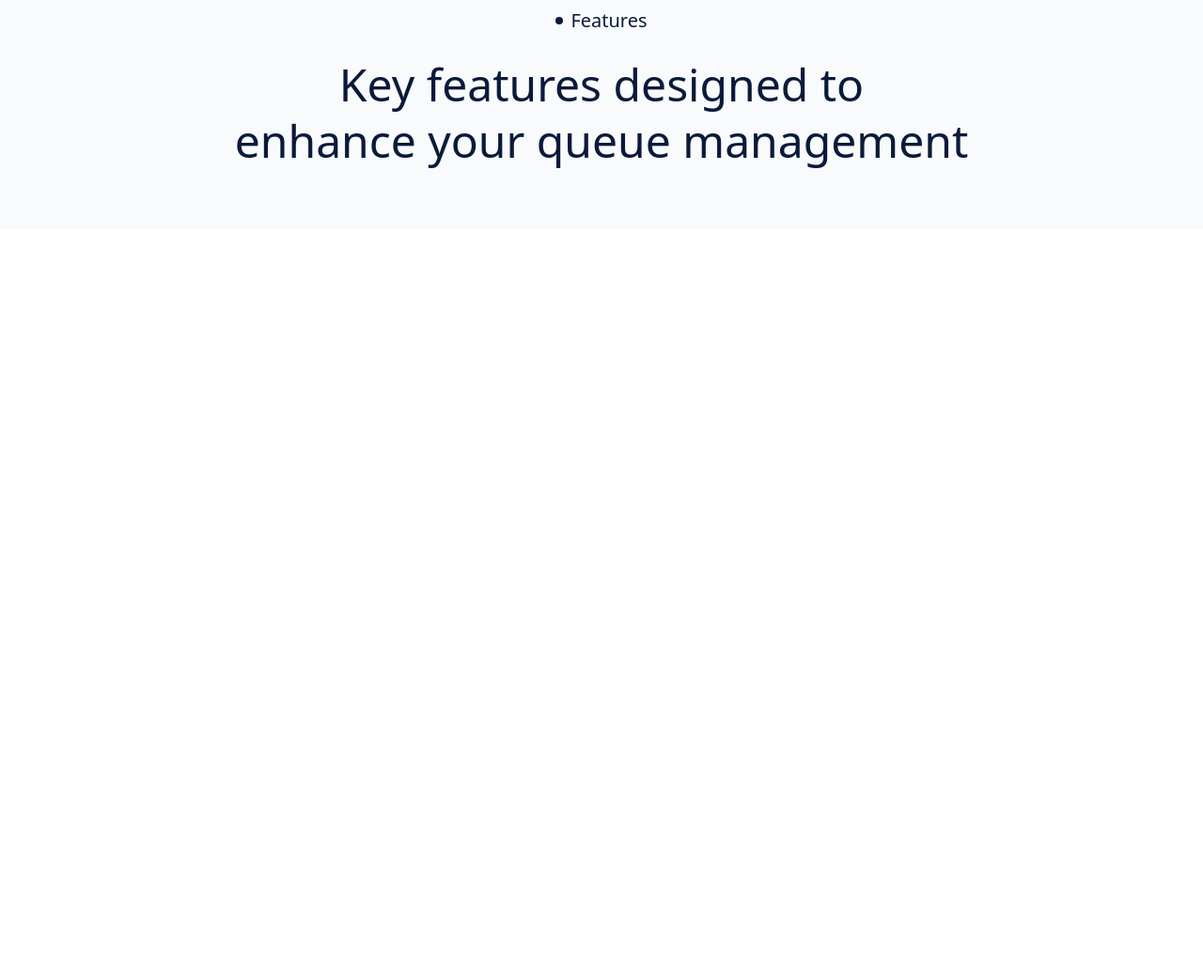
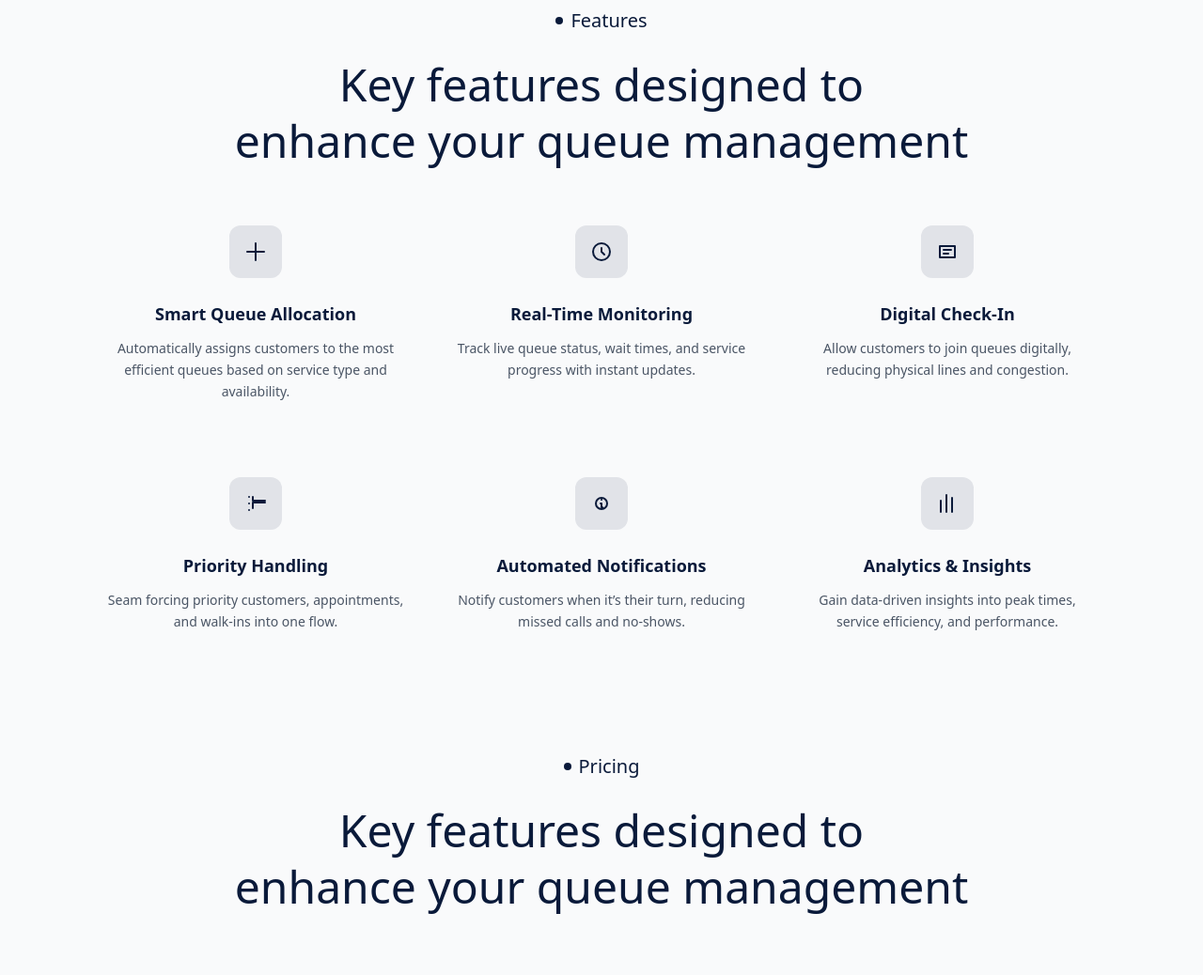
Before and after one commit to Tobicodes-dot/SwiftQ, a PHP site: page / in a window 1280 px wide. Shown: the part 2425-3463 px from the top of the page at 94% size. Before the commit the page ends 2604 px from the top, so only its background shows below. Run offline with PHP 8.4, Linux system fonts and the light colour scheme; style sheets or scripts are compiled from the project's sources.

Commit message:
Done with the features section ID correction and adding scroll margin for better navigation.

```diff
--- a/index.html
+++ b/index.html
@@ -1,5 +1,5 @@
 <!DOCTYPE html>
-<html lang="en">
+<html lang="en" class="scroll-smooth">
 <head>
     <meta charset="UTF-8">
     <meta name="viewport" content="width=device-width, initial-scale=1.0">
@@ -9,10 +9,9 @@
     <link rel="stylesheet" href="https://cdn.jsdelivr.net/npm/swiper@11/swiper-bundle.min.css"/>
     <script src="https://cdn.jsdelivr.net/npm/swiper@11/swiper-bundle.min.js"></script>
 </head>
-<body class="bg-gray-50 min-h-screen font-sans scroll-smooth">
-    <nav class="w-full bg-white border-b border-gray-100">
+<body class="bg-gray-50 min-h-screen font-sans">
+    <nav class="w-full bg-white border-b border-gray-100 sticky top-0 z-50">
         <div class="max-w-7xl mx-auto px-6 py-4 flex items-center justify-between">
-
             <!-- Logo -->
             <div class="flex items-center gap-2">
                 <div class="logo-container"></div>
@@ -191,7 +190,9 @@
             </div>
         </div>
     </section>
-    <section id="services" class="mt-32 mb-1 flex flex-col items-center">
+
+
+    <section id="services" class="mt-32 mb-1 flex flex-col items-center scroll-mt-24">
         <div class="flex items-center gap-2 mb-6">
             <div class="w-2 h-2 bg-[#0A1A3A] rounded-full"></div>
             <h1 class="text-[#0A1A3A] font-light text-xl md:text-xl">
@@ -249,7 +250,7 @@
             </div>
         </section>
     </section>
-    <section id="Features" class="mt-16 mb-16 flex flex-col items-center bg-[#F9FAFB]">
+    <section id="features" class="mt-16 mb-16 flex flex-col items-center bg-[#F9FAFB] scroll-mt-24">
         <div class="flex items-center gap-2 mb-6">
             <div class="w-2 h-2 bg-[#0A1A3A] rounded-full"></div>
             <h1 class="text-[#0A1A3A] font-light text-xl md:text-xl">
@@ -259,7 +260,137 @@
         <h1 class="text-[#0A1A3A] font-medium text-3xl md:text-5xl leading-tight text-center">
         Key features designed to <br> enhance your queue management
         </h1>
+        <div class="grid gap-y-20 gap-x-12 pt-15 md:grid-cols-2 lg:grid-cols-3 text-center">
+            <!-- Feature 1 -->
+            <div>
+                <div class="w-14 h-14 mx-auto mb-6 rounded-xl bg-[#0A1A3A]/10
+                            flex items-center justify-center">
+                <svg class="w-6 h-6 text-[#0A1A3A]" fill="none" stroke="currentColor" stroke-width="2"
+                    viewBox="0 0 24 24">
+                    <path stroke-linecap="round" stroke-linejoin="round"
+                    d="M3 12h18M12 3v18" />
+                </svg>
+                </div>
 
+                <h3 class="text-lg font-semibold text-[#0A1A3A] mb-3">
+                Smart Queue Allocation
+                </h3>
+
+                <p class="text-gray-600 text-sm leading-relaxed max-w-xs mx-auto">
+                Automatically assigns customers to the most efficient queues based on
+                service type and availability.
+                </p>
+            </div>
+            <!-- Feature 2 -->
+            <div>
+                <div class="w-14 h-14 mx-auto mb-6 rounded-xl bg-[#0A1A3A]/10
+                            flex items-center justify-center">
+                <svg class="w-6 h-6 text-[#0A1A3A]" fill="none" stroke="currentColor" stroke-width="2"
+                    viewBox="0 0 24 24">
+                    <path stroke-linecap="round" stroke-linejoin="round"
+                    d="M12 8v4l3 3M21 12a9 9 0 11-18 0 9 9 0 0118 0z" />
+                </svg>
+                </div>
+
+                <h3 class="text-lg font-semibold text-[#0A1A3A] mb-3">
+                Real-Time Monitoring
+                </h3>
+
+                <p class="text-gray-600 text-sm leading-relaxed max-w-xs mx-auto">
+                Track live queue status, wait times, and service progress with instant updates.
+                </p>
+            </div>
+            <!-- Feature 3 -->
+            <div>
+                <div class="w-14 h-14 mx-auto mb-6 rounded-xl bg-[#0A1A3A]/10
+                            flex items-center justify-center">
+                <svg class="w-6 h-6 text-[#0A1A3A]" fill="none" stroke="currentColor" stroke-width="2"
+                    viewBox="0 0 24 24">
+                    <path stroke-linecap="round" stroke-linejoin="round"
+                    d="M8 10h8M8 14h5M4 6h16v12H4z" />
+                </svg>
+                </div>
+
+                <h3 class="text-lg font-semibold text-[#0A1A3A] mb-3">
+                Digital Check-In
+                </h3>
+
+                <p class="text-gray-600 text-sm leading-relaxed max-w-xs mx-auto">
+                Allow customers to join queues digitally, reducing physical lines and congestion.
+                </p>
+            </div>
+
+            <!-- Feature 4 -->
+            <div>
+                <div class="w-14 h-14 mx-auto mb-6 rounded-xl bg-[#0A1A3A]/10
+                            flex items-center justify-center">
+                <svg class="w-6 h-6 text-[#0A1A3A]" fill="none" stroke="currentColor" stroke-width="2"
+                    viewBox="0 0 24 24">
+                    <path stroke-linecap="round" stroke-linejoin="round"
+                    d="M9 17v-6h13M9 5v4h13M5 5h.01M5 12h.01M5 19h.01" />
+                </svg>
+                </div>
+
+                <h3 class="text-lg font-semibold text-[#0A1A3A] mb-3">
+                Priority Handling
+                </h3>
+
+                <p class="text-gray-600 text-sm leading-relaxed max-w-xs mx-auto">
+                Seam forcing priority customers, appointments, and walk-ins into one flow.
+                </p>
+            </div>
+
+            <!-- Feature 5 -->
+            <div>
+                <div class="w-14 h-14 mx-auto mb-6 rounded-xl bg-[#0A1A3A]/10
+                            flex items-center justify-center">
+                <svg class="w-6 h-6 text-[#0A1A3A]" fill="none" stroke="currentColor" stroke-width="2"
+                    viewBox="0 0 24 24">
+                    <path stroke-linecap="round" stroke-linejoin="round"
+                    d="M13 16h-1v-4h-1m1-4h.01M12 18a6 6 0 100-12 6 6 0 000 12z" />
+                </svg>
+                </div>
+
+                <h3 class="text-lg font-semibold text-[#0A1A3A] mb-3">
+                Automated Notifications
+                </h3>
+
+                <p class="text-gray-600 text-sm leading-relaxed max-w-xs mx-auto">
+                Notify customers when it’s their turn, reducing missed calls and no-shows.
+                </p>
+            </div>
+
+            <!-- Feature 6 -->
+            <div>
+                <div class="w-14 h-14 mx-auto mb-6 rounded-xl bg-[#0A1A3A]/10
+                            flex items-center justify-center">
+                <svg class="w-6 h-6 text-[#0A1A3A]" fill="none" stroke="currentColor" stroke-width="2"
+                    viewBox="0 0 24 24">
+                    <path stroke-linecap="round" stroke-linejoin="round"
+                    d="M11 3v18M5 9v12M17 6v15" />
+                </svg>
+                </div>
+
+                <h3 class="text-lg font-semibold text-[#0A1A3A] mb-3">
+                Analytics & Insights
+                </h3>
+
+                <p class="text-gray-600 text-sm leading-relaxed max-w-xs mx-auto">
+                Gain data-driven insights into peak times, service efficiency, and performance.
+                </p>
+            </div>
+        </div>
+    </section>
+    <section id="pricing" class="mt-32 mb-16 flex flex-col items-center bg-[#F9FAFB] scroll-mt-24">
+        <div class="flex items-center gap-2 mb-6">
+            <div class="w-2 h-2 bg-[#0A1A3A] rounded-full"></div>
+            <h1 class="text-[#0A1A3A] font-light text-xl md:text-xl">
+                Pricing
+            </h1>
+        </div>
+        <h1 class="text-[#0A1A3A] font-medium text-3xl md:text-5xl leading-tight text-center">
+        Key features designed to <br> enhance your queue management
+        </h1>
     </section>
     <script src="./Public/assets/js/swiper.js"></script>
 </body>
```
Also changed, not shown: Public/assets/style/output.css, Public/assets/style/tailwind.css.
